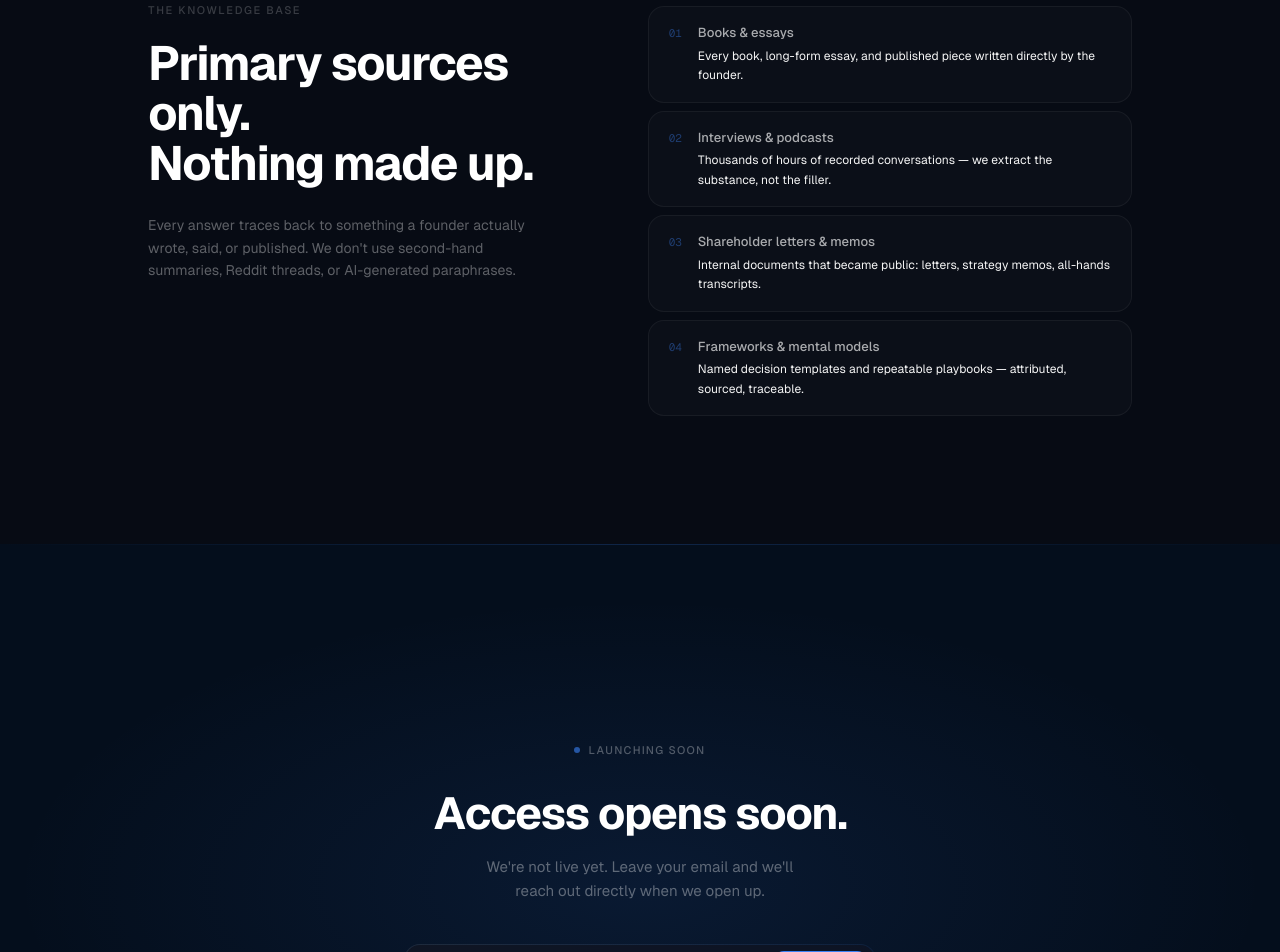
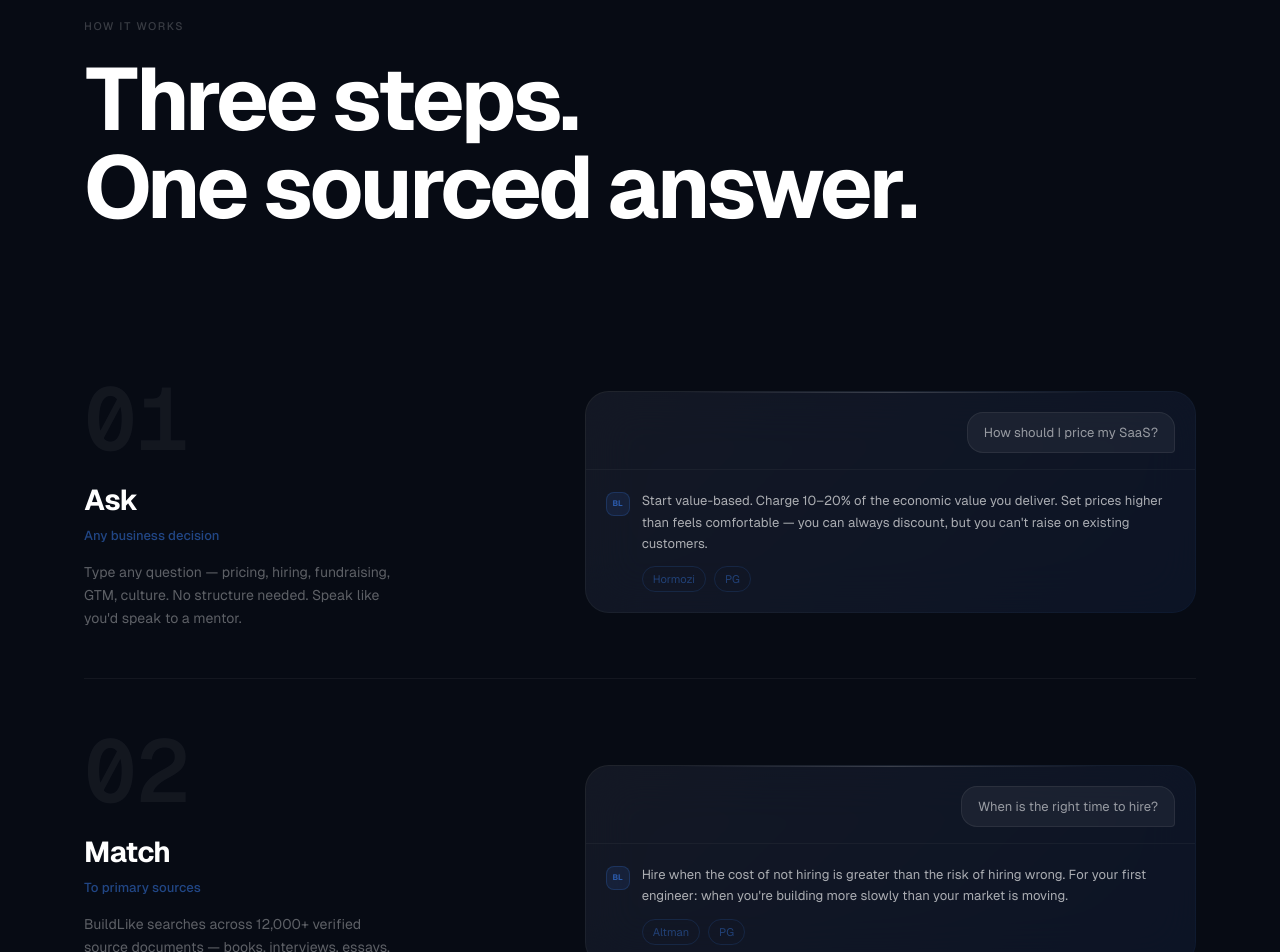
Before and after one commit to tommgibe-droid/buildlike, a Next.js app: page / in a window 1280 px wide. Shown: the part 2280-3232 px from the top of the page. Built offline with nearby package versions, Linux system fonts and the light colour scheme; no server answers; the database is empty.

Commit message:
HowItWorks: keep steps + add data sources section below

```diff
--- a/components/landing/HowItWorks.tsx
+++ b/components/landing/HowItWorks.tsx
@@ -1,6 +1,38 @@
 "use client";
 
 import { motion } from "framer-motion";
+
+const WAITLIST_MODE = process.env.NEXT_PUBLIC_WAITLIST_MODE === "true";
+
+const steps = [
+  {
+    num: "01",
+    title: "Ask",
+    sub: "Any business decision",
+    body: "Type any question — pricing, hiring, fundraising, GTM, culture. No structure needed. Speak like you'd speak to a mentor.",
+    q: "How should I price my SaaS?",
+    a: "Start value-based. Charge 10–20% of the economic value you deliver. Set prices higher than feels comfortable — you can always discount, but you can't raise on existing customers.",
+    sources: ["Hormozi", "PG"],
+  },
+  {
+    num: "02",
+    title: "Match",
+    sub: "To primary sources",
+    body: "BuildLike searches across 12,000+ verified source documents — books, interviews, essays, shareholder letters. Only primary sources, no paraphrases.",
+    q: "When is the right time to hire?",
+    a: "Hire when the cost of not hiring is greater than the risk of hiring wrong. For your first engineer: when you're building more slowly than your market is moving.",
+    sources: ["Altman", "PG"],
+  },
+  {
+    num: "03",
+    title: "Decide",
+    sub: "With a named source",
+    body: "Get a direct, opinionated answer — not hedged advice. Every answer cites the exact source. You can always trace where an idea came from.",
+    q: "Should I raise venture capital?",
+    a: "Only raise if your market requires it. VC is fuel for a rocket already pointing in the right direction — not the thing that points it.",
+    sources: ["Naval", "Bezos"],
+  },
+];
 
 const sources = [
   {
@@ -23,12 +55,80 @@ const sources = [
 
 export default function HowItWorks() {
   return (
-    <section id="how-it-works" className="relative py-32 overflow-hidden" style={{ background: "#070B14" }}>
-      <div className="relative z-10 max-w-5xl mx-auto px-5">
+    <section id="how-it-works" className="relative overflow-hidden" style={{ background: "#070B14" }}>
 
+      {/* Steps */}
+      <div className="relative z-10 max-w-6xl mx-auto px-5 py-36">
+        <motion.div
+          initial={{ opacity: 0, y: 14 }}
+          whileInView={{ opacity: 1, y: 0 }}
+          viewport={{ once: true }}
+          transition={{ duration: 0.5 }}
+          className="mb-24"
+        >
+          <p className="text-[11px] font-medium text-white/20 uppercase tracking-[0.15em] mb-5">How it works</p>
+          <h2 className="text-[3.5rem] md:text-[5.5rem] font-bold tracking-[-0.04em] leading-[1.0] text-white">
+            Three steps.
+            <br />
+            <span className="text-white/18">One sourced answer.</span>
+          </h2>
+        </motion.div>
+
+        <div className="flex flex-col gap-0">
+          {steps.map((step, i) => (
+            <motion.div
+              key={step.num}
+              initial={{ opacity: 0, y: 20 }}
+              whileInView={{ opacity: 1, y: 0 }}
+              viewport={{ once: true }}
+              transition={{ delay: i * 0.12, duration: 0.55 }}
+              className="grid md:grid-cols-[1fr_1.4fr] gap-8 md:gap-16 py-12 border-t border-white/[0.05] first:border-t-0"
+            >
+              <div className="flex flex-col justify-center">
+                <div className="text-[5.5rem] font-bold leading-none text-white/[0.05] font-mono mb-4 select-none">
+                  {step.num}
+                </div>
+                <h3 className="text-[1.8rem] font-bold text-white tracking-tight mb-1">{step.title}</h3>
+                <p className="text-[13px] text-accent/50 font-medium mb-4">{step.sub}</p>
+                <p className="text-[14px] text-white/35 leading-relaxed max-w-xs">{step.body}</p>
+              </div>
+
+              <div className="flex items-center">
+                <div className="w-full p-px rounded-3xl" style={{ background: "linear-gradient(135deg, rgba(255,255,255,0.1) 0%, rgba(59,130,246,0.12) 100%)" }}>
+                  <div className="glass-shimmer relative rounded-[23px] overflow-hidden backdrop-blur-xl" style={{ background: "rgba(13,18,32,0.6)" }}>
+                    <div className="px-5 pt-5 pb-4 flex justify-end border-b border-white/[0.04]">
+                      <div className="max-w-[80%] bg-white/[0.05] border border-white/[0.07] rounded-2xl rounded-br-sm px-4 py-2.5 text-[13px] text-white/55">
+                        {step.q}
+                      </div>
+                    </div>
+                    <div className="px-5 py-5 flex gap-3">
+                      <div className="w-6 h-6 rounded-lg bg-accent/10 border border-accent/20 flex items-center justify-center shrink-0 mt-0.5">
+                        <span className="text-accent/60 text-[8px] font-bold">BL</span>
+                      </div>
+                      <div className="flex-1">
+                        <p className="text-[13px] text-white/65 leading-relaxed mb-3">{step.a}</p>
+                        <div className="flex gap-2">
+                          {step.sources.map(s => (
+                            <span key={s} className="px-2.5 py-1 rounded-full border border-accent/15 text-[11px] text-accent/40">{s}</span>
+                          ))}
+                        </div>
+                      </div>
+                    </div>
+                  </div>
+                </div>
+              </div>
+            </motion.div>
+          ))}
+        </div>
+      </div>
+
+      {/* Divider */}
+      <div className="h-px mx-5 md:mx-auto md:max-w-6xl" style={{ background: "linear-gradient(90deg, transparent, rgba(255,255,255,0.05), transparent)" }} />
+
+      {/* Data sources */}
+      <div className="relative z-10 max-w-5xl mx-auto px-5 py-24">
         <div className="grid md:grid-cols-[1fr_1.2fr] gap-16 md:gap-24 items-start">
 
-          {/* Left */}
           <motion.div
             initial={{ opacity: 0, y: 14 }}
             whileInView={{ opacity: 1, y: 0 }}
@@ -42,11 +142,10 @@ export default function HowItWorks() {
               <span className="text-white/22">Nothing made up.</span>
             </h2>
             <p className="text-[14px] text-white/35 leading-relaxed max-w-sm">
-              Every answer traces back to something a founder actually wrote, said, or published. We don&apos;t use second-hand summaries, Reddit threads, or AI-generated paraphrases.
+              Every answer traces back to something a founder actually wrote, said, or published. No second-hand summaries, no Reddit threads, no paraphrases.
             </p>
           </motion.div>
 
-          {/* Right — source list */}
           <div className="flex flex-col gap-2 pt-1">
             {sources.map((s, i) => (
               <motion.div
@@ -69,6 +168,7 @@ export default function HowItWorks() {
 
         </div>
       </div>
+
     </section>
   );
 }
```
